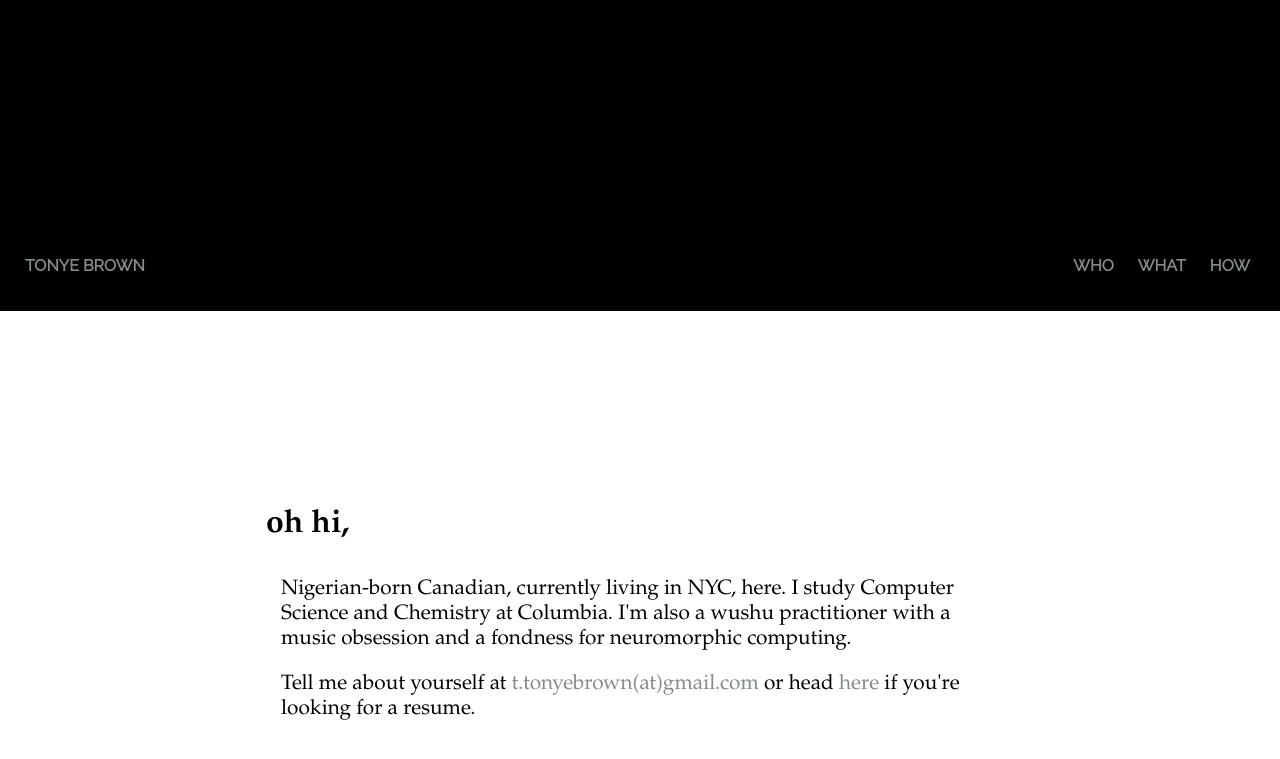
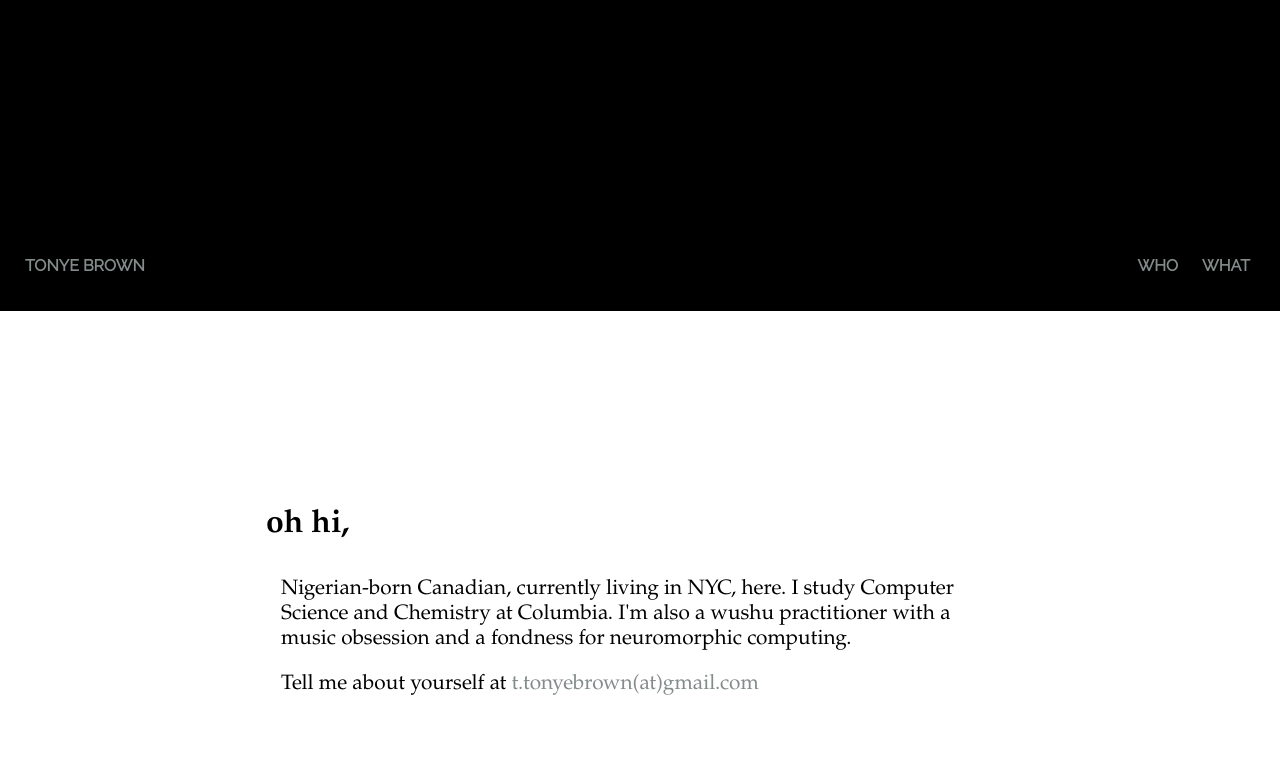
Before and after one commit to tobybrown/tobybrown.github.io, a plain HTML site: page index.html in a window 1280 px wide. Shown: the part 489-1248 px from the top of the page. Drawn offline with nearby package versions, Linux system fonts and the light colour scheme.

Commit message:
Update index.html

```diff
--- a/index.html
+++ b/index.html
@@ -20,7 +20,7 @@
                     <ul class="nav navbar-nav">
                         <li><a href="#about">Who</a></li>
                         <li><a href="#projects">What</a></li>
-                        <li><a href="tonyebrown.html">How</a></li>
+                        <!--<li><a href="tonyebrown.html">How</a></li>-->
                     </ul>
             </div>
             </nav>
@@ -29,7 +29,7 @@
             <div class="content">
                 <h1>oh hi,</h1>
                 <p>Nigerian-born Canadian, currently living in NYC, here. I study Computer Science and Chemistry at Columbia. I'm also a wushu practitioner with a music obsession and a fondness for neuromorphic computing.</p>
-                <p>Tell me about yourself at <a href="mailto:t.tonyebrown@gmail.com">t.tonyebrown(at)gmail.com</a> or head <a href="">here</a> if you're looking for a resume.</p>
+                <p>Tell me about yourself at <a href="mailto:t.tonyebrown@gmail.com" target="_top">t.tonyebrown(at)gmail.com</a> <!--head <a href="">here</a> if you're looking for a resume.--></p>
             </div>
         </div>
         <div id="projects" class="container-fluid section">
```
